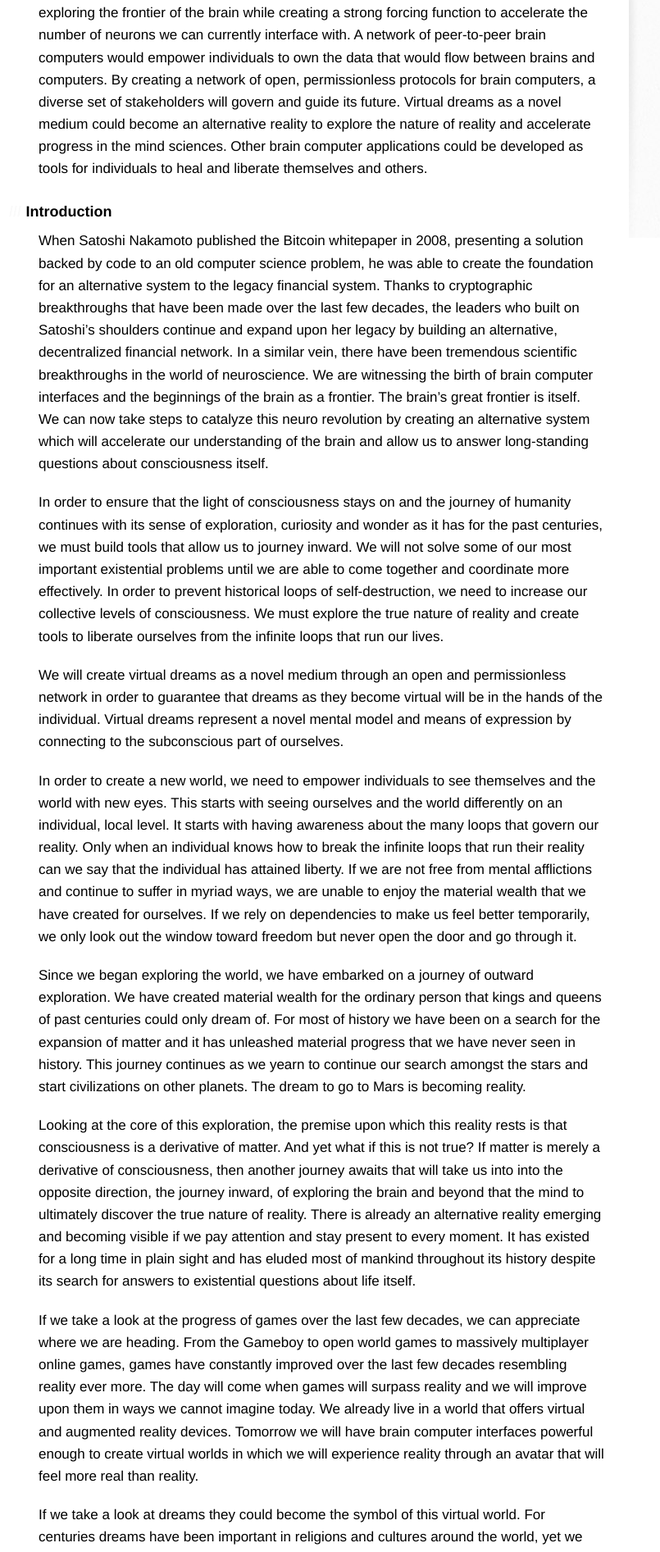
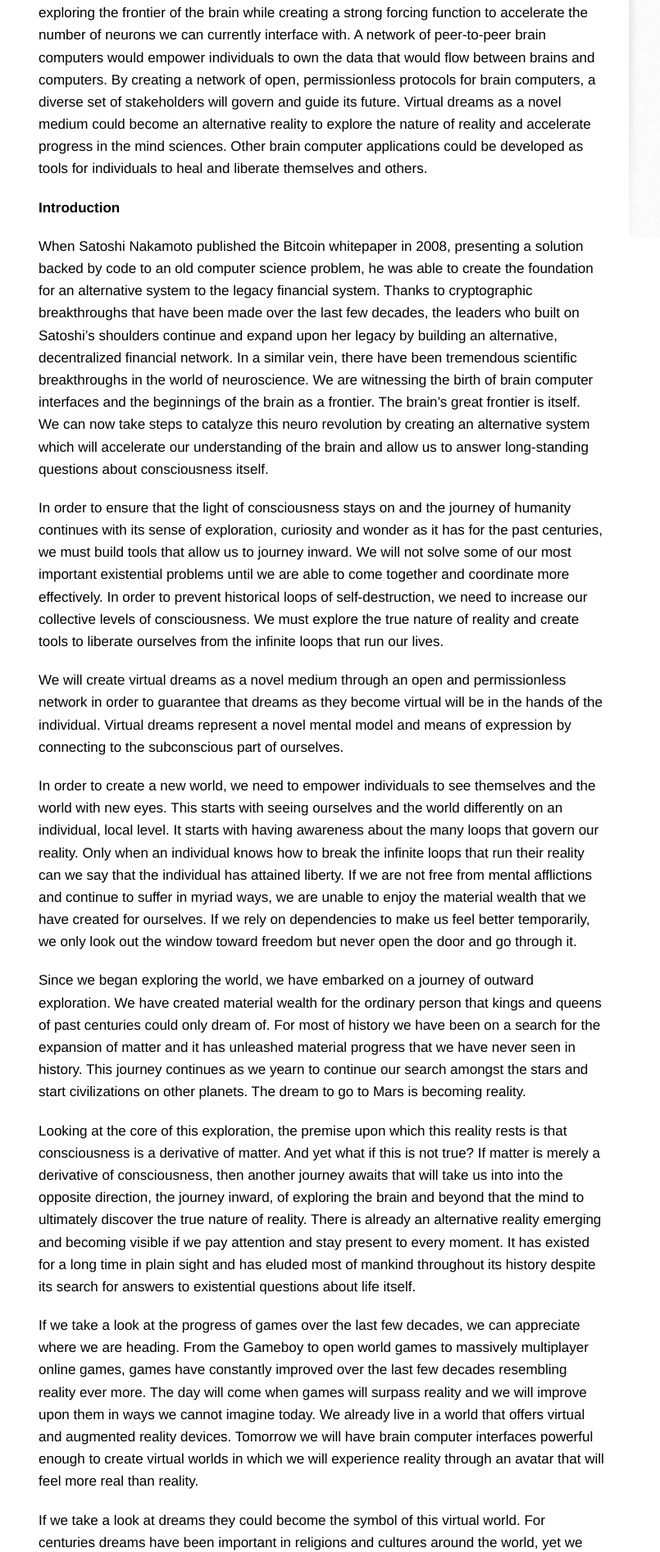
Before and after one commit to networkf/network.github.io, a Jekyll site: the page built from whitepaper21part1.md, in a window 1280 px wide. Shown: the part 329-2222 px from the top of the page at 82% size, without its empty margins (123-928 px from the left). Built offline with Jekyll 4.4.1, drawn with Linux system fonts in a browser that asks for light colours; some web fonts are replaced; our own code applies the rules of GitHub Pages for plain Markdown files; the repository's description, which GitHub fills in, is left out.

```diff
--- a/whitepaper21part1.md
+++ b/whitepaper21part1.md
@@ -16,7 +16,7 @@ By Link Daniel
 
 Adecentralized brain computer network would allow anyone in the world to participate in exploring the frontier of the brain while creating a strong forcing function to accelerate the number of neurons we can currently interface with. A network of peer-to-peer brain computers would empower individuals to own the data that would flow between brains and computers. By creating a network of open, permissionless protocols for brain computers, a diverse set of stakeholders will govern and guide its future. Virtual dreams as a novel medium could become an alternative reality to explore the nature of reality and accelerate progress in the mind sciences. Other brain computer applications could be developed as tools for individuals to heal and liberate themselves and others.
 
-<h3>Introduction</h3>
+<b>Introduction</b>
 
 When Satoshi Nakamoto published the Bitcoin whitepaper in 2008, presenting a solution backed by code to an old computer science problem, he was able to create the foundation for an alternative system to the legacy financial system. Thanks to cryptographic breakthroughs that have been made over the last few decades, the leaders who built on Satoshi’s shoulders continue and expand upon her legacy by building an alternative, decentralized financial network. In a similar vein, there have been tremendous scientific breakthroughs in the world of neuroscience. We are witnessing the birth of brain computer interfaces and the beginnings of the brain as a frontier. The brain’s great frontier is itself. We can now take steps to catalyze this neuro revolution by creating an alternative system which will accelerate our understanding of the brain and allow us to answer long-standing questions about consciousness itself.
 
```
